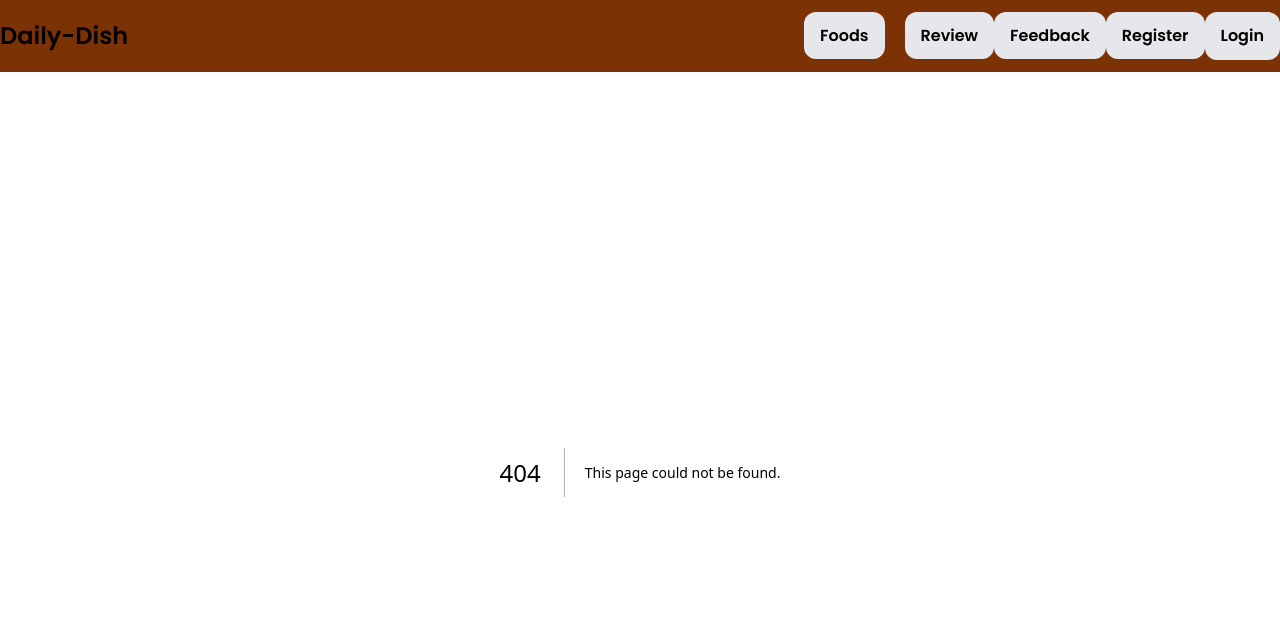
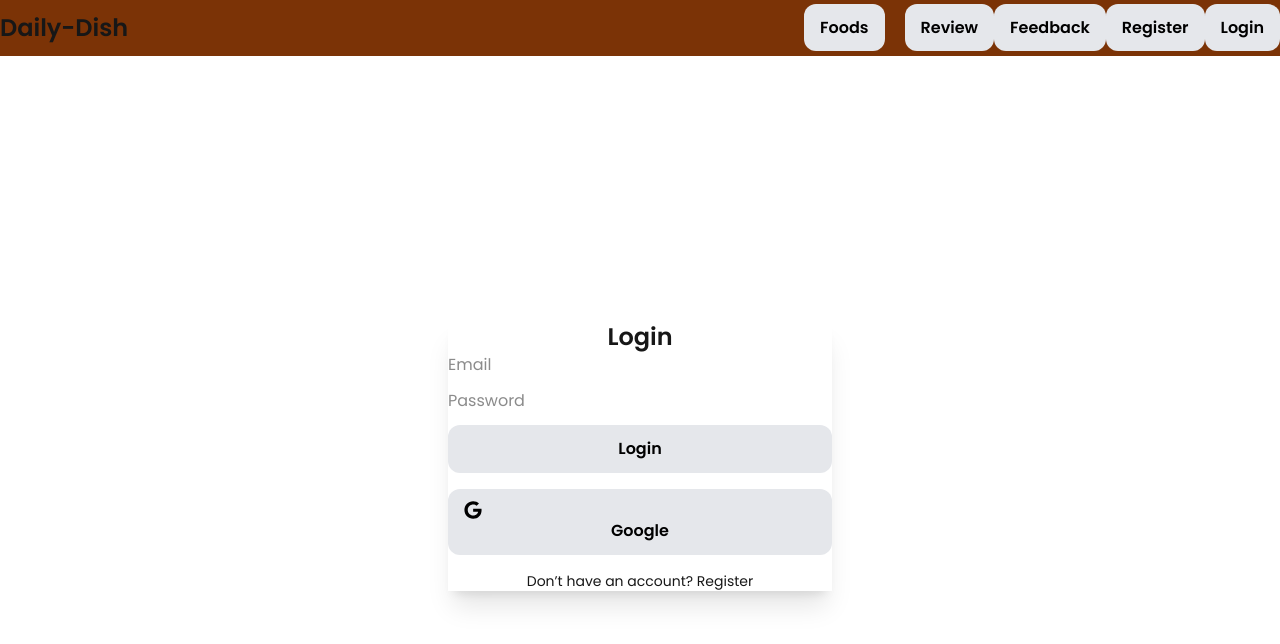
Before and after one commit to Shajidaa/daily-dish, a Next.js app: page /login in a window 1280 px wide. Before the commit this address had no page. Shown: the top 644 px of the page. Built offline with nearby package versions, Linux system fonts and the light colour scheme.

Commit message:
login done

```diff
--- a/package.json
+++ b/package.json
@@ -16,7 +16,8 @@
     "next-auth": "^4.24.13",
     "react": "19.2.1",
     "react-dom": "19.2.1",
-    "react-icons": "^5.5.0"
+    "react-icons": "^5.5.0",
+    "sweetalert2": "^11.26.12"
   },
   "devDependencies": {
     "@tailwindcss/postcss": "^4",
--- /dev/null
+++ b/src/app/login/page.jsx
@@ -0,0 +1,12 @@
+import LoginForm from "@/components/auth/LoginForm";
+import React from "react";
+
+const page = () => {
+  return (
+    <div>
+      <LoginForm></LoginForm>
+    </div>
+  );
+};
+
+export default page;
--- a/src/components/Navbar/Navbar.jsx
+++ b/src/components/Navbar/Navbar.jsx
@@ -24,8 +24,9 @@
           <Link className="btn" href={"/register"}>
             Register
           </Link>
-
-          <LoginButton></LoginButton>
+          <Link className="btn" href={"/login"}>
+            Login
+          </Link>
         </div>
       </div>
     </header>
--- /dev/null
+++ b/src/components/auth/LoginForm.jsx
@@ -0,0 +1,85 @@
+"use client";
+import Link from "next/link";
+// import { SocialButtons } from "./SocialButton";
+import { signIn } from "next-auth/react";
+import Swal from "sweetalert2";
+import { useSearchParams } from "next/navigation";
+import { useRouter } from "next/navigation";
+import { SocialButtons } from "./SocialButtons";
+
+const LoginForm = () => {
+  const params = useSearchParams();
+  const router = useRouter();
+  const callback = params.get("callbackUrl") || "/";
+
+  const handleSubmit = async (e) => {
+    e.preventDefault();
+    const form = e.target;
+    const email = form.email.value;
+    const password = form.password.value;
+    console.log(email, password, callback);
+
+    const result = await signIn("credentials", {
+      email,
+      password,
+      redirect: false,
+    });
+    console.log(result);
+
+    if (!result.ok) {
+      Swal.fire(
+        "error",
+        "Email password not Matched . Try Google Login / Register",
+        "error"
+      );
+    } else {
+      Swal.fire("success", "Welcome to Kidz Hub", "success");
+      router.push(callback);
+    }
+  };
+
+  return (
+    <div className="min-h-screen flex items-center justify-center bg-base-200">
+      <div className="card w-full max-w-sm shadow-xl bg-base-100">
+        <div className="card-body">
+          <h2 className="text-2xl font-bold text-center">Login</h2>
+
+          <form onSubmit={handleSubmit} className="space-y-3">
+            <input
+              type="email"
+              name="email"
+              placeholder="Email"
+              className="input input-bordered w-full"
+              required
+            />
+
+            <input
+              type="password"
+              name="password"
+              placeholder="Password"
+              className="input input-bordered w-full"
+              required
+            />
+
+            <button type="submit" className="btn btn-primary w-full">
+              Login
+            </button>
+          </form>
+
+          <SocialButtons />
+
+          <p className="text-center text-sm mt-4">
+            Don’t have an account?{" "}
+            <Link
+              href={`/register?callbackUrl=${callback}`}
+              className="link link-primary"
+            >
+              Register
+            </Link>
+          </p>
+        </div>
+      </div>
+    </div>
+  );
+};
+export default LoginForm;
--- /dev/null
+++ b/src/components/auth/SocialButtons.jsx
@@ -0,0 +1,27 @@
+"use client";
+import { signIn } from "next-auth/react";
+import { useParams, useSearchParams } from "next/navigation";
+import { FaGoogle } from "react-icons/fa";
+
+export const SocialButtons = () => {
+  const params = useSearchParams();
+
+  const handleSignIn = async () => {
+    const result = await signIn("google", {
+      // redirect: "false",
+      callbackUrl: params.get("callbackUrl") || "/",
+    });
+  };
+
+  return (
+    <div className="flex gap-3 mt-4">
+      <button
+        onClick={handleSignIn}
+        className="btn btn-outline btn-error flex-1"
+      >
+        <FaGoogle className="text-lg" />
+        Google
+      </button>
+    </div>
+  );
+};
--- a/src/lib/authOption.js
+++ b/src/lib/authOption.js
@@ -1,3 +1,4 @@
+import { loginUser } from "@/actions/server/auth";
 import CredentialsProvider from "next-auth/providers/credentials";
 export const authOptions = {
   // Configure one or more authentication providers
@@ -11,8 +12,8 @@
         password: { label: "Password", type: "password" },
       },
       async authorize(credentials, req) {
-        // Return null if user data could not be retrieved
-        return null;
+        const user = await loginUser(credentials);
+        return user;
       },
     }),
   ],
```
Also changed, not shown: 1 other file (tests, documents, lock files or other folders).
